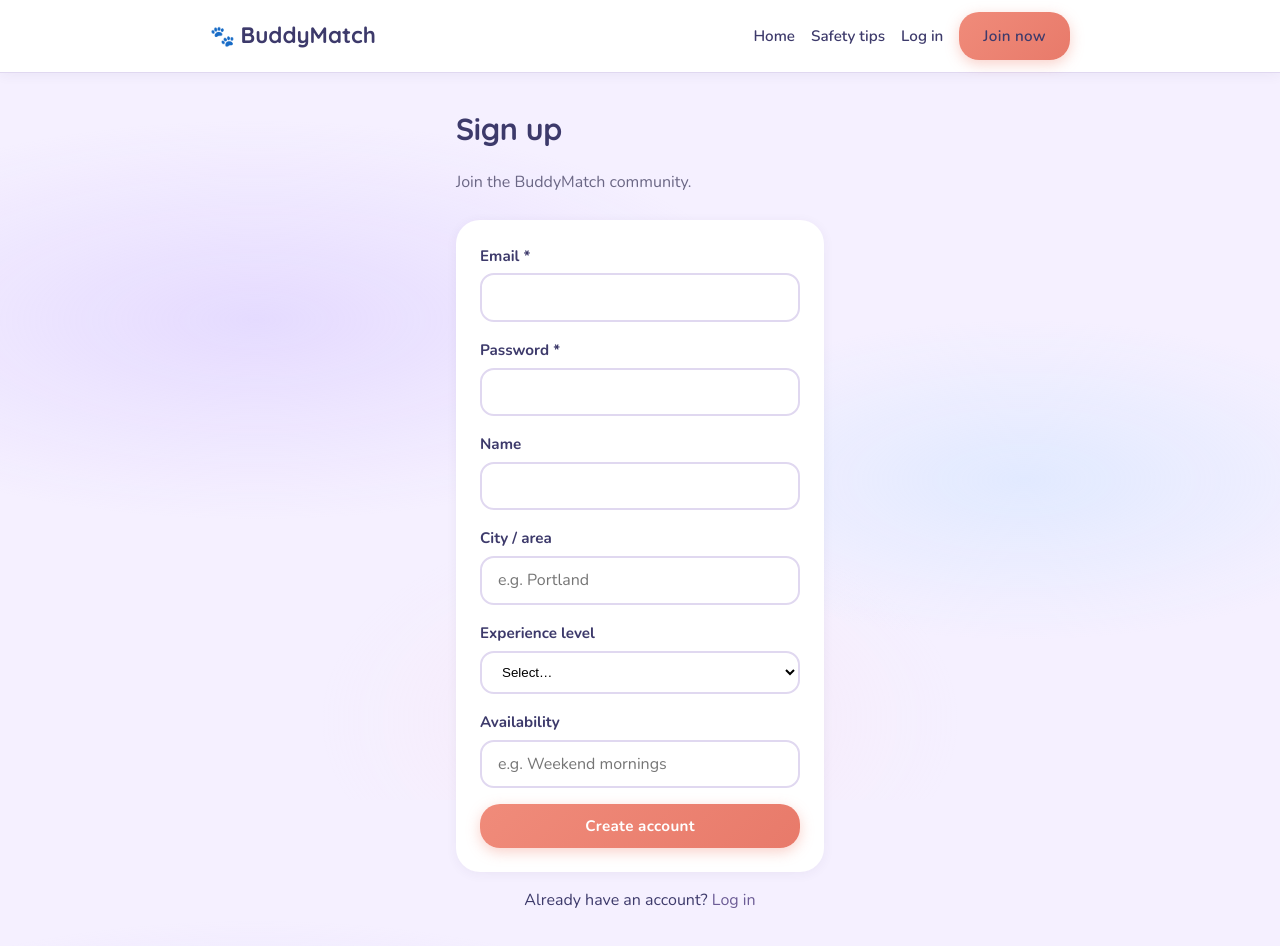
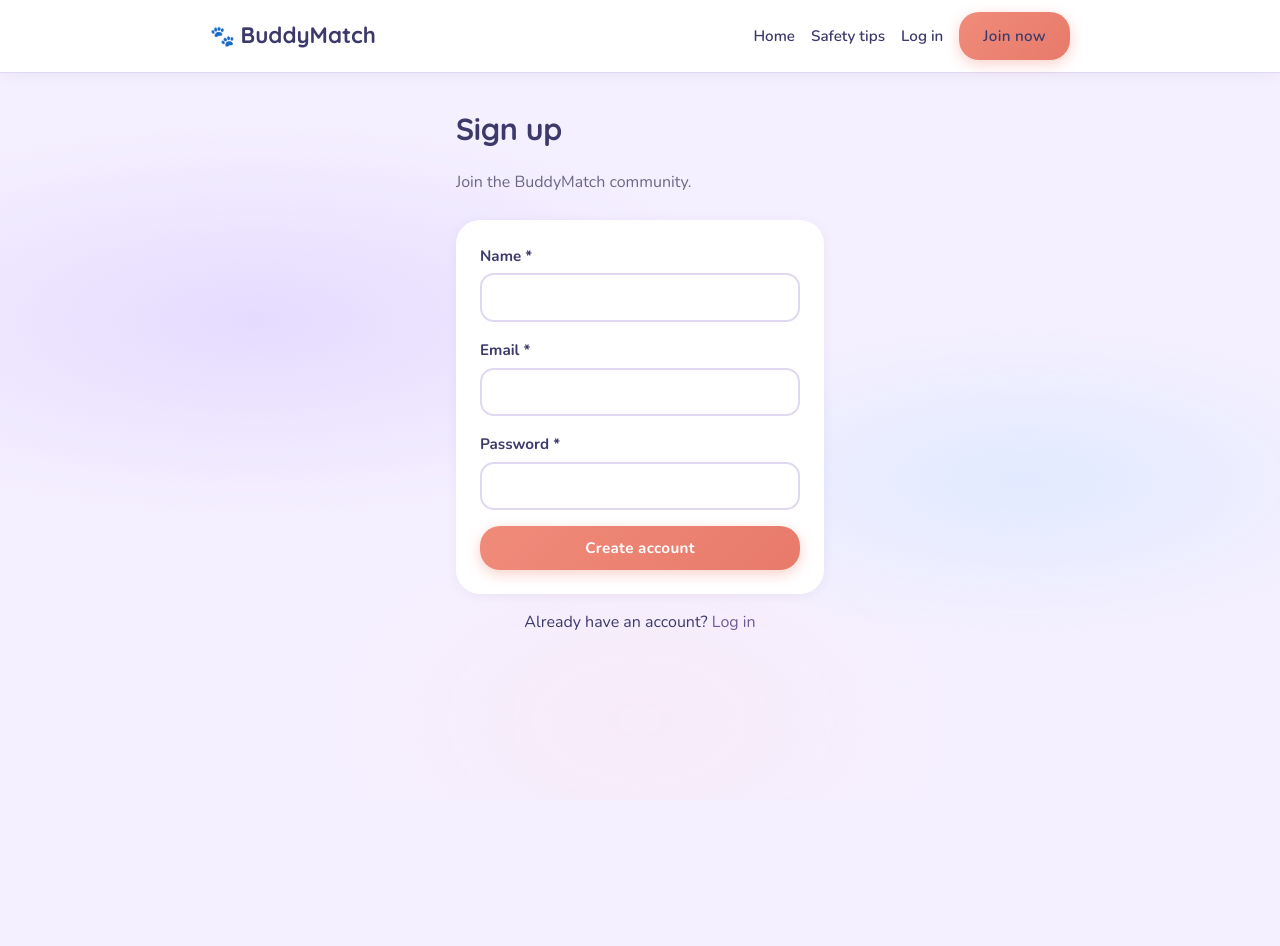
Before and after one commit to 060290/buddy_match, a React (Vite) app in the folder frontend/: page /register in a window 1280 px wide. Shown: the top 946 px of the page. After the commit the page ends 841 px from the top, so only its background shows below. Built offline with nearby package versions, Linux system fonts and the light colour scheme; no server answers.

Commit message:
Simplify sign-up: name first and required, remove city/experience/availability

```diff
--- a/frontend/src/pages/Register.jsx
+++ b/frontend/src/pages/Register.jsx
@@ -3,7 +3,7 @@ import { Link, useNavigate } from 'react-router-dom';
 import { useAuth } from '../context/AuthContext';
 
 export default function Register() {
-  const [form, setForm] = useState({ email: '', password: '', name: '', city: '', experience: '', availability: '' });
+  const [form, setForm] = useState({ name: '', email: '', password: '' });
   const [error, setError] = useState('');
   const [loading, setLoading] = useState(false);
   const { register } = useAuth();
@@ -31,33 +31,16 @@ export default function Register() {
       <p style={{ color: 'var(--text-muted)', marginBottom: '1.5rem' }}>Join the BuddyMatch community.</p>
       <form onSubmit={handleSubmit} className="card">
         <div className="form-group">
+          <label>Name *</label>
+          <input type="text" name="name" value={form.name} onChange={handleChange} required autoComplete="name" />
+        </div>
+        <div className="form-group">
           <label>Email *</label>
           <input type="email" name="email" value={form.email} onChange={handleChange} required autoComplete="email" />
         </div>
         <div className="form-group">
           <label>Password *</label>
           <input type="password" name="password" value={form.password} onChange={handleChange} required autoComplete="new-password" minLength={6} />
-        </div>
-        <div className="form-group">
-          <label>Name</label>
-          <input type="text" name="name" value={form.name} onChange={handleChange} autoComplete="name" />
-        </div>
-        <div className="form-group">
-          <label>City / area</label>
-          <input type="text" name="city" value={form.city} onChange={handleChange} placeholder="e.g. Portland" />
-        </div>
-        <div className="form-group">
-          <label>Experience level</label>
-          <select name="experience" value={form.experience} onChange={handleChange}>
-            <option value="">Select…</option>
-            <option value="Beginner">Beginner</option>
-            <option value="Intermediate">Intermediate</option>
-            <option value="Experienced">Experienced</option>
-          </select>
-        </div>
-        <div className="form-group">
-          <label>Availability</label>
-          <input type="text" name="availability" value={form.availability} onChange={handleChange} placeholder="e.g. Weekend mornings" />
         </div>
         {error && <p className="error-msg">{error}</p>}
         <button type="submit" className="btn btn-primary" style={{ width: '100%' }} disabled={loading}>
```
Also changed, not shown: 2 other files (tests, documents, lock files or other folders).
